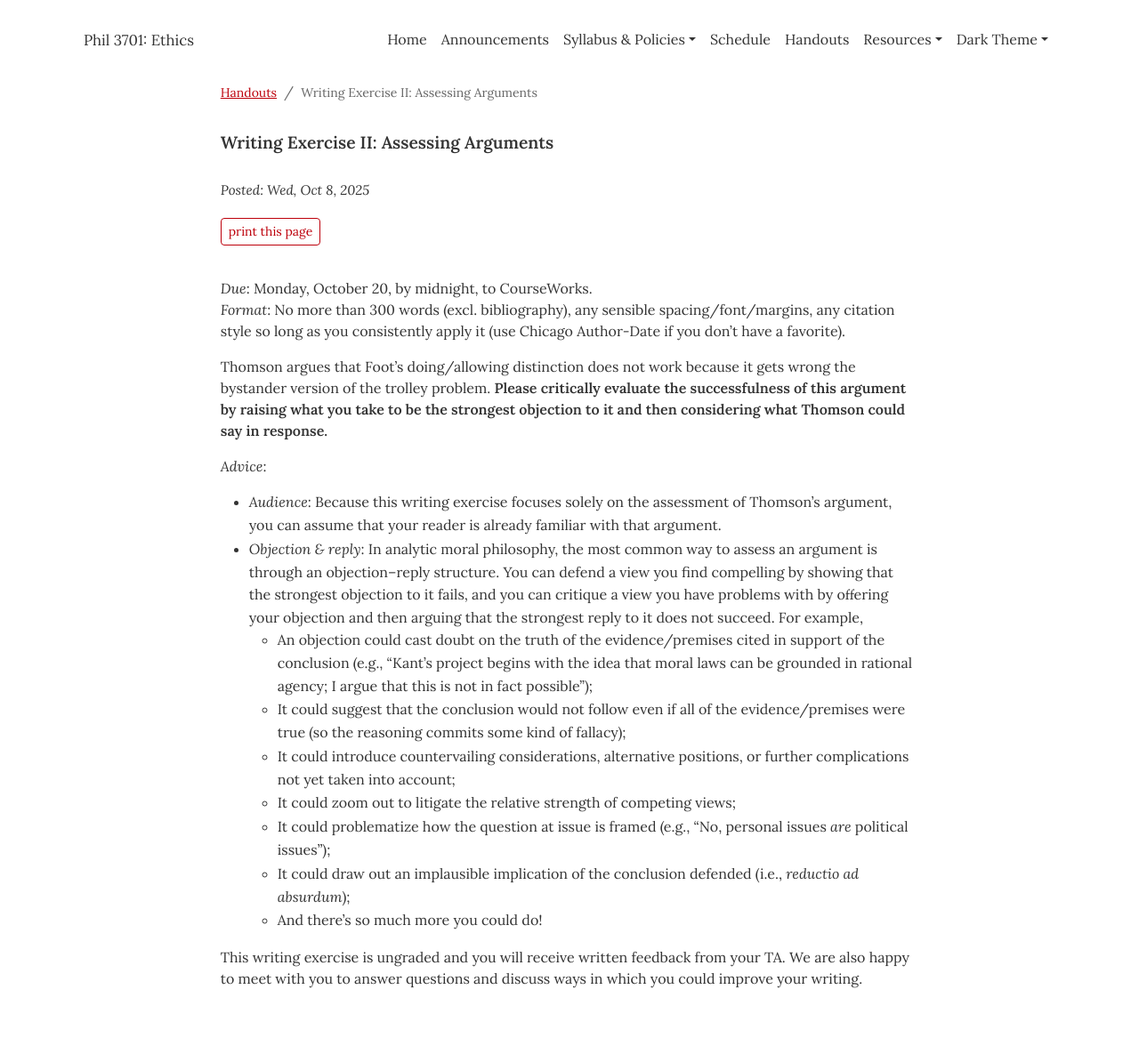
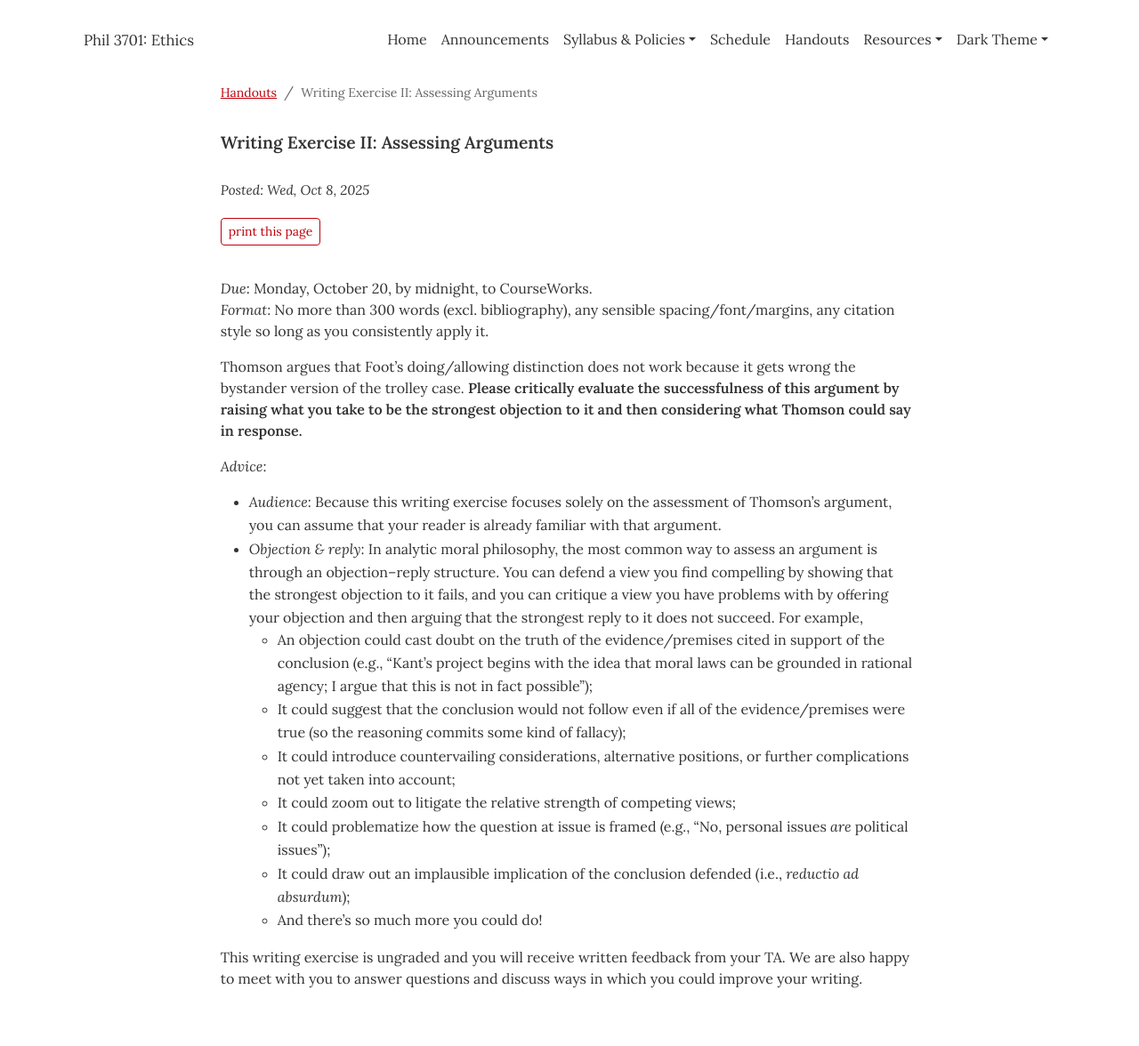
Before and after one commit to dingherself/ethics, a Jekyll site: the page built from handouts/_posts/2025-10-08-writing-exercise-ii.md, in a window 1280 px wide. Shown: the whole page at 89% size. Built offline with Jekyll 4.4.1, drawn with Linux system fonts in a browser that asks for light colours.

Commit message:
wordinig

```diff
--- a/handouts/_posts/2025-10-08-writing-exercise-ii.md
+++ b/handouts/_posts/2025-10-08-writing-exercise-ii.md
@@ -4,9 +4,9 @@ title: "Writing Exercise II: Assessing Arguments"
 module: "Assignments & exams"
 ---
 
-*Due*: Monday, October 20, by midnight, to CourseWorks.<br />*Format*: No more than 300 words (excl. bibliography), any sensible spacing/font/margins, any citation style so long as you consistently apply it (use Chicago Author-Date if you don’t have a favorite).
+*Due*: Monday, October 20, by midnight, to CourseWorks.<br />*Format*: No more than 300 words (excl. bibliography), any sensible spacing/font/margins, any citation style so long as you consistently apply it.
 
-Thomson argues that Foot’s doing/allowing distinction does not work because it gets wrong the bystander version of the trolley problem. **Please critically evaluate the successfulness of this argument by raising what you take to be the strongest objection to it and then considering what Thomson could say in response.**
+Thomson argues that Foot’s doing/allowing distinction does not work because it gets wrong the bystander version of the trolley case. **Please critically evaluate the successfulness of this argument by raising what you take to be the strongest objection to it and then considering what Thomson could say in response.**
 
 *Advice*:
 
```
